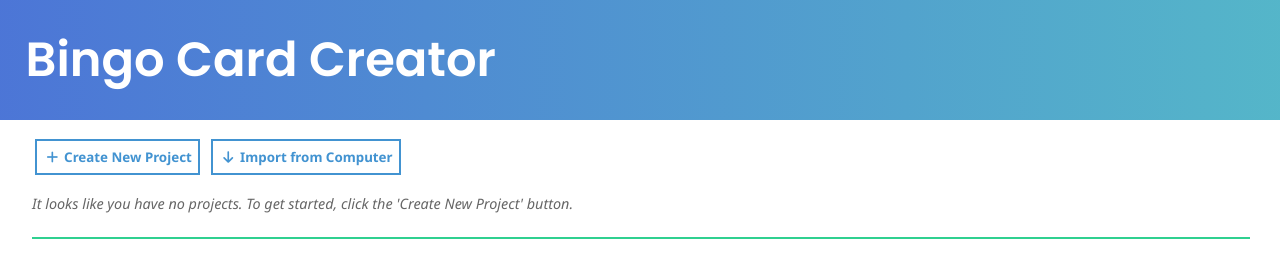
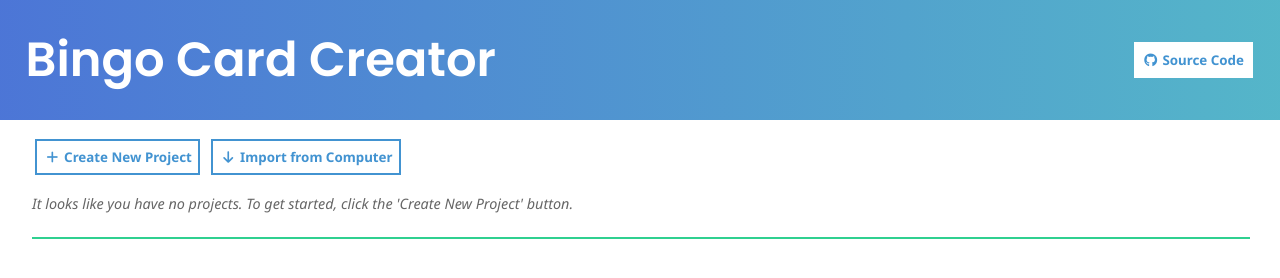
Before and after one commit to one23four56/bingo, a website with bundled scripts: page static/index.html in a window 1280 px wide. Built offline with nearby package versions, Linux system fonts and the light colour scheme.

Commit message:
add github button

```diff
--- a/static/index.html
+++ b/static/index.html
@@ -15,7 +15,12 @@
 </head>
 
 <body>
-    <header>Bingo Card Creator</header>
+    <header>
+        Bingo Card Creator
+        <a href="https://github.com/one23four56/bingo" target="_blank">
+            <button><i class="fa-brands fa-github fa-fw"></i> Source Code</button>
+        </a>
+    </header>
 
     <div id="main">
         <div id="buttons">
--- a/static/style.css
+++ b/static/style.css
@@ -32,6 +32,20 @@ header {
 header span {
     cursor: text;
     text-decoration: underline;
+}
+
+header a {
+    margin-left: auto;
+    margin-right: 0.5em;
+    display: flex;
+    align-items: center;
+    justify-content: center;
+    text-decoration: none;
+}
+
+header a button {
+    border: none;
+    padding: calc(0.5em + 2px);
 }
 
 header span::after {
```
